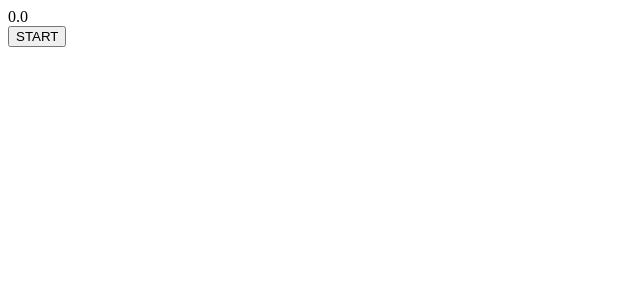
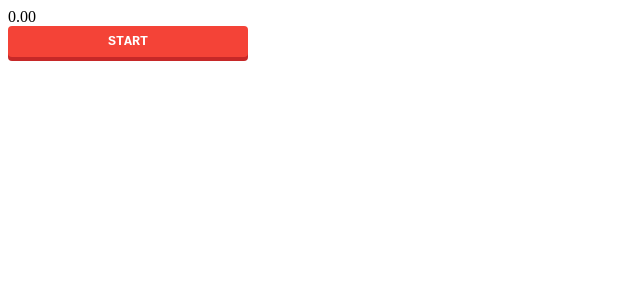
Before and after one commit to kentem-ko-munakata/react-number-touch, a React (Vite) app: page / in a window 1280 px wide. Shown: the top 300 px of the page, without its empty margins (0-640 px from the left). Built offline with nearby package versions, Linux system fonts and the light colour scheme.

Commit message:
StartTimeButtonにCSS適用

```diff
--- a/src/App.tsx
+++ b/src/App.tsx
@@ -15,16 +15,16 @@ function App() {
     // カウントリセット
     setTime(0);
 
-    // 新しいタイマー開始（0.1秒単位）
+    // 新しいタイマー開始（0.01秒単位）
     timerIdRef.current = setInterval(() => {
       setTime((prev) => prev + 1);
-    }, 100);
+    }, 10);
     console.log(`timerIdRef: ${timerIdRef.current}`);
   };
 
   return (
     <div className='app'>
-      <div>{(time / 10).toFixed(1)}</div>
+      <div>{(time / 100).toFixed(2)}</div>
       <StartTimeButton onStartTime={onStartTime} />
     </div>
   );
--- /dev/null
+++ b/src/components/StartTimeButton/StartTimeButton.css
@@ -0,0 +1,22 @@
+.startTimeButton {
+  width: 100%;
+  max-width: 240px;
+  padding: 8px 16px;
+
+  background-color: #f44337;
+  color: #fff;
+
+  border: none;
+  border-radius: 4px;
+  box-shadow: 0 4px 0 #c62828;
+
+  cursor: pointer;
+
+  font-family: 'Courier New', sans-serif;
+  font-weight: bold;
+}
+
+.startTimeButton:active {
+  transform: translateY(4px);
+  box-shadow: none;
+}
--- a/src/components/StartTimeButton/StartTimeButton.tsx
+++ b/src/components/StartTimeButton/StartTimeButton.tsx
@@ -1,10 +1,12 @@
+import './StartTimeButton.css';
+
 interface StartTimeButtonProps {
   onStartTime: () => void;
 }
 
 export function StartTimeButton({ onStartTime }: StartTimeButtonProps) {
   return (
-    <button className='startCountButton' onClick={onStartTime}>
+    <button className='startTimeButton' onClick={onStartTime}>
       START
     </button>
   );
```
